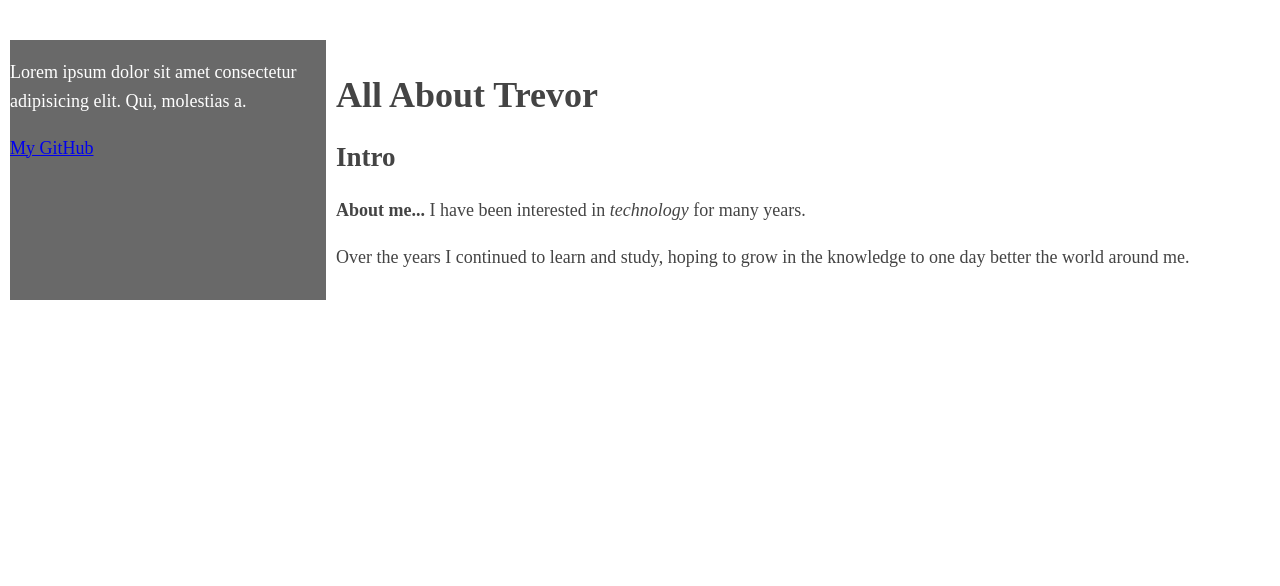
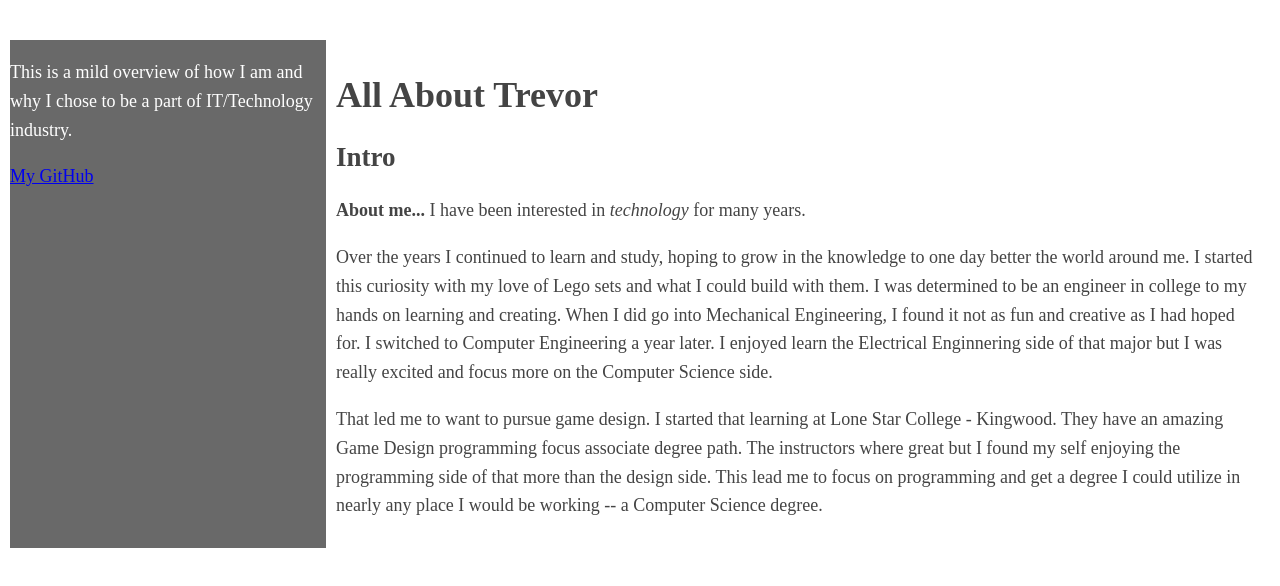
Before and after one commit to Trevis42/Profile-Website, a plain HTML site: page index.html in a window 1280 px wide. Drawn offline with Linux system fonts and the light colour scheme.

Commit message:
Updated the side bar message and filled out more of the main paragraph.

```diff
--- a/index.html
+++ b/index.html
@@ -11,14 +11,22 @@
     <div class="with-sidebar">
       <div> <!-- intermediary wrapper -->
         <div id = "sidebar" style="background-color: dimgray"><!-- sidebar -->
-          <p style="color: white">Lorem ipsum dolor sit amet consectetur adipisicing elit. Qui, molestias a.</p>
+          <p style="color: white">This is a mild overview of how I am and why I chose to be a part of IT/Technology industry.</p>
           <a href="https://github.com/TrevorTaylor-TP">My GitHub</a>
         </div>
         <div id = "intro"><!-- non-sidebar -->
           <h1 Heading>All About Trevor</h1>
           <h2 intro><strong>Intro</strong></h2>
           <p><strong> About me...</strong> I have been interested in <em>technology</em> for many years. </p>
-          <p>Over the years I continued to learn and study, hoping to grow in the knowledge to one day better the world around me.</p>
+          <p>Over the years I continued to learn and study, hoping to grow in the knowledge to one day better the world around me.
+            I started this curiosity with my love of Lego sets and what I could build with them. I was determined to be an engineer in college to my hands on learning and creating.
+            When I did go into Mechanical Engineering, I found it not as fun and creative as I had hoped for. I switched to Computer Engineering a year later.
+            I enjoyed learn the Electrical Enginnering side of that major but I was really excited and focus more on the Computer Science side.
+          </p>
+          <p>That led me to want to pursue game design. I started that learning at Lone Star College - Kingwood. They have an amazing Game Design programming focus associate degree path.
+            The instructors where great but I found my self enjoying the programming side of that more than the design side. This lead me to focus on programming and get a degree I could utilize in nearly
+            any place I would be working -- a Computer Science degree.
+          </p>
         </div>
       </div>
     </div>
```
